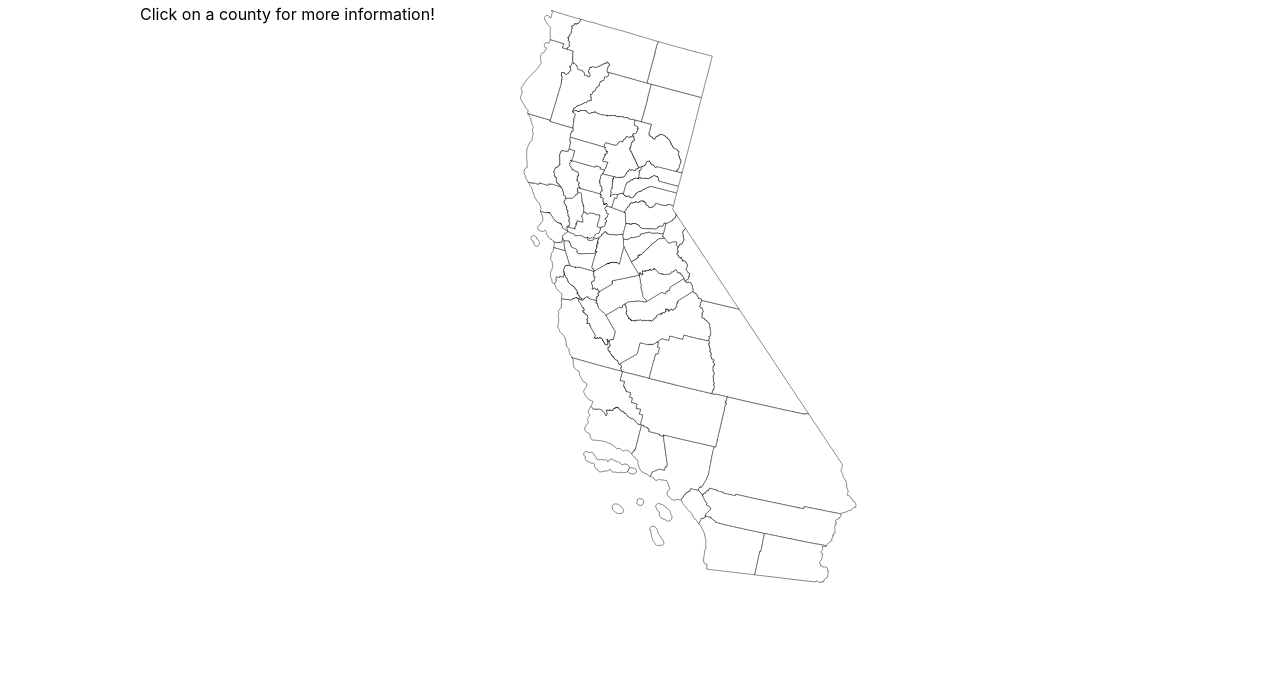
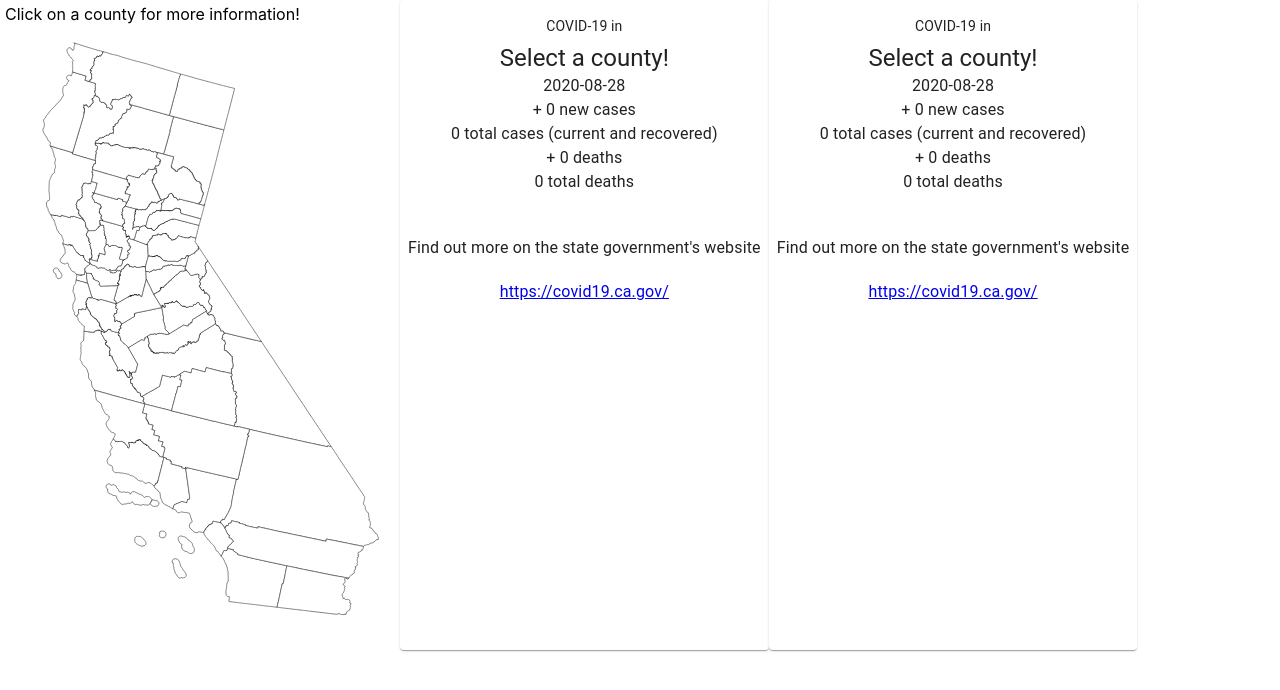
Before and after one commit to devin177/covid_visuals, a React (Create React App) app: page / in a window 1280 px wide. Shown: the top 690 px of the page. Built offline with nearby package versions, Linux system fonts and the light colour scheme.

Commit message:
New Component, cleaned up data presentation

```diff
--- a/package.json
+++ b/package.json
@@ -26,9 +26,10 @@
     "topojson-client": "^3.1.0"
   },
   "scripts": {
-    "start": "react-scripts start",
+    "start": "PORT=3006 react-scripts start",
     "start:backend": "nodemon ./server.js",
     "build": "react-scripts build",
+    "all": "yarn build && yarn start:backend",
     "test": "react-scripts test",
     "eject": "react-scripts eject",
     "migrate": "knex migrate:latest",
--- a/server.js
+++ b/server.js
@@ -1,6 +1,5 @@
 const dotenv = require('dotenv');
 const express = require('express');
-const getData = require("./src/controller/data");
 const bodyParser =  require('body-parser');
 const cors = require("cors");
 const knex = require('./src/db/knex.js');
@@ -12,9 +11,6 @@ app.use(cors());
 app.use(bodyParser.json());
 app.use(bodyParser.urlencoded({ extended: true }));
 app.use(express.json());
-
-// Ping the db to get covid data
-app.get('/api/data', getData);
 
 app.use(express.static(__dirname));
 app.use(express.static(path.join(__dirname, 'build')));
@@ -30,7 +26,7 @@ app.get('/data', async (req, res) => {
     .where(
       {
         county: `${req.query.county}`,
-        date: "2020-08-25"
+        date: `2020-08-28`
       }
     )
   res.json(result);
--- /dev/null
+++ b/src/components/SimpleCard.js
@@ -0,0 +1,66 @@
+// repurposed from material ui documentation
+import React from 'react';
+import { makeStyles } from '@material-ui/core/styles';
+import Card from '@material-ui/core/Card';
+import CardActions from '@material-ui/core/CardActions';
+import CardContent from '@material-ui/core/CardContent';
+import Typography from '@material-ui/core/Typography';
+
+const useStyles = makeStyles({
+  root: {
+    minWidth: 275,
+    maxHeight: 650
+  },
+  bullet: {
+    display: 'inline-block',
+    margin: '0 2px',
+    transform: 'scale(0.8)',
+  },
+  title: {
+    fontSize: 14,
+  },
+  Typography: {
+    marginBottom: 12,
+  },
+  link: {
+    strokeWidth: 2
+  }
+});
+
+export default function SimpleCard(props) {
+  const classes = useStyles();
+
+  return (
+    <Card className={classes.root}>
+      <CardContent>
+        <Typography className={classes.title} color="textPrimary" gutterBottom>
+          COVID-19 in
+        </Typography>
+        <Typography variant="h5">
+          {props.data.county}
+        </Typography>
+        <Typography>
+          {props.data.date}
+        </Typography>
+        <Typography>
+          + {props.data.newcountconfirmed} new cases
+        </Typography>
+        <Typography>
+          {Number(props.data.totalcountconfirmed)} total cases (current and recovered)
+        </Typography>
+        <Typography>
+          + {props.data.newcountdeaths} deaths
+        </Typography>
+        <Typography>
+          {Number(props.data.totalcountdeaths)} total deaths
+        </Typography>
+      </CardContent>
+      <CardActions className={classes.link}>
+        <Typography variant="subtitle1">
+          <p>Find out more on the state government's website</p>
+          <a href="https://covid19.ca.gov/">https://covid19.ca.gov/</a>
+        </Typography>
+      </CardActions>
+    </Card>
+  );
+}
--- a/src/components/WorldMap.js
+++ b/src/components/WorldMap.js
@@ -4,22 +4,33 @@ import { feature } from "topojson-client"
 import styles from "../styles/WorldMap.module.css"
 import * as d3 from "d3";
 import axios from 'axios';
+import SimpleCard from './SimpleCard.js';
 
-console.log(window.location.href);
 const projection = geoAlbers()
   .scale(3000)
-  .center([-25, 38])
+  .center([-17, 40])
 
+// hover label
 var div = d3.select("body").append("div")
   .attr("width", "50")
   .attr("class", "infoBox")
   .style("display", "none");
 
+const tempInfo = {
+  county: "Select a county!",
+  newcountconfirmed: "0",
+  newcountdeaths: "0",
+  totalcountconfirmed: "0",
+  totalcountdeaths: "0",
+  date: "2020-08-28"
+}
+
+const today = new Date();
+
 const WorldMap = () => {
   // state array will hold our county GeoJSON objects
   const [counties, setCounties] = useState([]);
-  const [chosen, setChosen] = useState();
-  const [covidInfo, setCovidInfo] = useState();
+  const [covidInfo, setCovidInfo] = useState(tempInfo);
 
   // fetch the json data from our public directory
   useEffect(() => {
@@ -38,21 +49,22 @@ const WorldMap = () => {
 
   // click handler
   const clickHandler = async (e, index) => {
-    setChosen(counties[index].properties.name);
     div.style("display", "none");
 
-    // Move the text box
+    // Make county name visible
     d3.select(".textBox")
       .style("display", "inline")
 
+    // Search db for the info about the county
+    axios.get(`http://localhost:8080/data/?county=${counties[index].properties.name}`)
+      .then(res => {
+        console.log(today.getFullYear() + '-' + today.getMonth() + '-' + today.getDate())
+        setCovidInfo(res.data[0]);
+      })
+
+    // Make info about county visible
     d3.select(".dataBox")
       .style("display", "inline");
-
-    axios.get(`${window.location.href}data/?county=${counties[index].properties.name}`)
-      .then(res => {
-        setCovidInfo(res.data[0]);
-        console.log(res.data[0]);
-      })
   }
 
   // Updates label based on mouse
@@ -62,17 +74,19 @@ const WorldMap = () => {
       .text(counties[index].properties.fullName);
   }
 
-  // Removes hover label when not on any county
+  // Removes labels when not on any county/moved off one county
   const mouseOutHandler = () => {
     div.style("display", "none");
     d3.select(".textBox")
       .style("display", "none");
     d3.select(".dataBox")
-      .style("display", "none");
+      .style("display", "none")
   }
 
+  // Visual component we are returning
   return (
-    <svg width={ 1000 } height={ 650 } viewBox="0 0 1000 650">
+    <div className={styles.WorldMap}>
+      <svg width={ 400 } height={ 650 } viewBox="0 0 400 650">
         <g className="counties">
           {/*Fills in counties with white*/}
           {/*Creates black outline*/}
@@ -91,12 +105,14 @@ const WorldMap = () => {
             ))
           }
         </g>
-      <text className="instructions" x="0" y="20">
+        {/*Instructions*/}
+        <text className="instructions" x="5" y="20">
           Click on a county for more information!
         </text>
-      <text className="textBox" x="0" y="100">{chosen}</text>
-      <text className="dataBox" x="0" y="200">{JSON.stringify(covidInfo)}</text>
       </svg>
+      <SimpleCard display="inline" data={covidInfo}/>
+      <SimpleCard display="inline" data={tempInfo}/>
+    </div>
   )
 }
 
--- a/src/styles/WorldMap.module.css
+++ b/src/styles/WorldMap.module.css
@@ -1,3 +1,7 @@
 .county:hover{
   fill:red;
 }
+.WorldMap{
+  display: flex;
+  flex-direction: row;
+}
```
Also changed, not shown: src/components/InfoBox.js (deleted, +0 -11 lines), src/controller/data.js (deleted, +0 -12 lines). Lines whose indentation alone changed are shown as unchanged.
